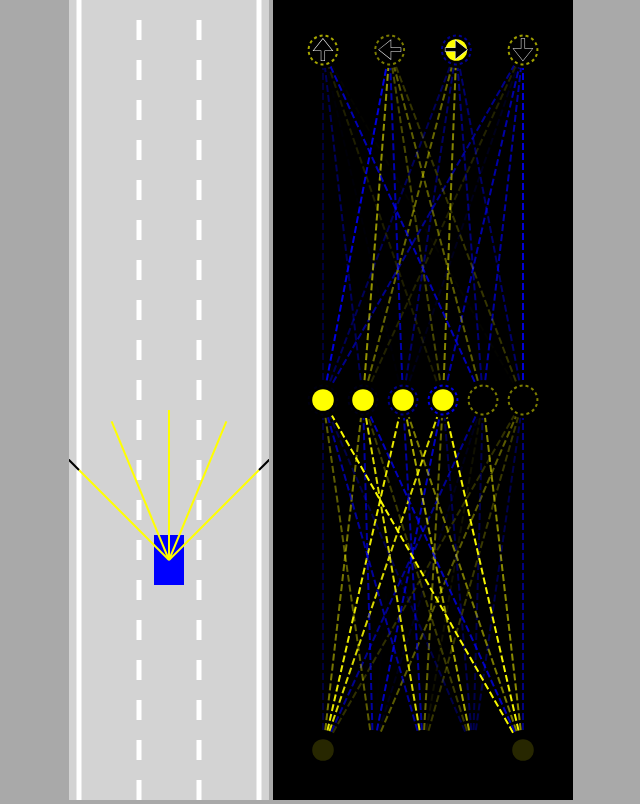
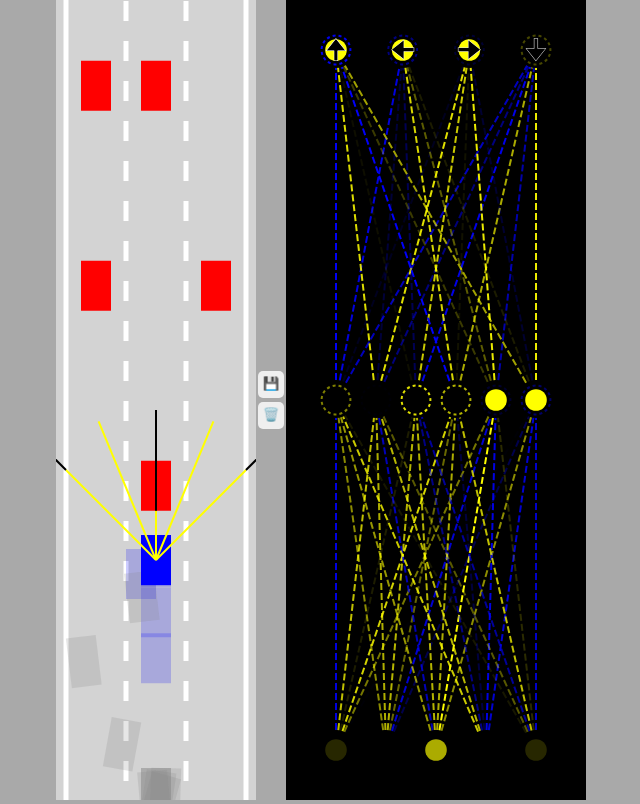
Before and after one commit to abhayraihal/self-driving-car, a plain HTML site: page index.html in a window 1280 px wide. Shown: the whole page, without its empty margins (319-959 px from the left). Drawn offline with Linux system fonts and the light colour scheme.

Commit message:
fine tuning

```diff
--- a/car.js
+++ b/car.js
@@ -130,7 +130,7 @@ class Car{
         this.y-=Math.cos(this.angle)*this.speed;
     }
 
-    draw(ctx,color){
+    draw(ctx,color,drawSensor=false){
         if (this.damaged){
             ctx.fillStyle="gray";
         }else{
@@ -144,7 +144,7 @@ class Car{
         }
         ctx.fill();
 
-        if (this.sensor){
+        if (this.sensor && drawSensor){
             this.sensor.draw(ctx);
         }
     }
--- a/index.html
+++ b/index.html
@@ -8,6 +8,10 @@
 </head>
 <body>
     <canvas id="carCanvas"></canvas>
+    <div id="verticalButtons">
+        <button onclick="save()">💾</button>
+        <button onclick="discard()">🗑️</button>
+    </div>
     <canvas id="networkCanvas"></canvas>
     <script src="visualizer.js"></script>
     <script src="network.js"></script>
--- a/main.js
+++ b/main.js
@@ -1,40 +1,92 @@
-const carCanvas = document.getElementById("carCanvas");
+const carCanvas=document.getElementById("carCanvas");
 carCanvas.width=200;
-const networkCanvas = document.getElementById("networkCanvas");
+const networkCanvas=document.getElementById("networkCanvas");
 networkCanvas.width=300;
 
 const carCtx = carCanvas.getContext("2d");
 const networkCtx = networkCanvas.getContext("2d");
 
-const road = new Road(carCanvas.width/2, carCanvas.width*0.9);
-const car = new Car(road.getLaneCenter(1),100,30,50,"AI");
+const road=new Road(carCanvas.width/2,carCanvas.width*0.9);
+
+const N=100;
+const cars=generateCars(N);
+let bestCar=cars[0];
+if(localStorage.getItem("bestBrain")){
+    for(let i=0;i<cars.length;i++){
+        cars[i].brain=JSON.parse(
+            localStorage.getItem("bestBrain"));
+        if(i!=0){
+            NeuralNetwork.mutate(cars[i].brain,0.1);
+        }
+    }
+}
+
 const traffic=[
-    new Car(road.getLaneCenter(1),-100,30,50,"DUMMY",2)
+    new Car(road.getLaneCenter(1),-100,30,50,"DUMMY",2),
+    new Car(road.getLaneCenter(0),-300,30,50,"DUMMY",2),
+    new Car(road.getLaneCenter(2),-300,30,50,"DUMMY",2),
+    new Car(road.getLaneCenter(0),-500,30,50,"DUMMY",2),
+    new Car(road.getLaneCenter(1),-500,30,50,"DUMMY",2),
+    new Car(road.getLaneCenter(1),-700,30,50,"DUMMY",2),
+    new Car(road.getLaneCenter(2),-700,30,50,"DUMMY",2),
+    new Car(road.getLaneCenter(1),-900,30,50,"DUMMY",2),
+    new Car(road.getLaneCenter(0),-900,30,50,"DUMMY",2),
+    new Car(road.getLaneCenter(0),-1100,30,50,"DUMMY",2),
+    new Car(road.getLaneCenter(2),-1100,30,50,"DUMMY",2),
+    new Car(road.getLaneCenter(1),-1300,30,50,"DUMMY",2),
 ];
 
 animate();
 
+function save(){
+    localStorage.setItem("bestBrain",
+        JSON.stringify(bestCar.brain));
+}
+
+function discard(){
+    localStorage.removeItem("bestBrain");
+}
+
+function generateCars(N){
+    const cars=[];
+    for(let i=1;i<=N;i++){
+        cars.push(new Car(road.getLaneCenter(1),100,30,50,"AI"));
+    }
+    return cars;
+}
+
 function animate(time){
     for(let i=0;i<traffic.length;i++){
-        traffic[i].update(road.borders, []);
+        traffic[i].update(road.borders,[]);
     }
+    for(let i=0;i<cars.length;i++){
+        cars[i].update(road.borders,traffic);
+    }
+    bestCar=cars.find(
+        c=>c.y==Math.min(
+            ...cars.map(c=>c.y)
+        ));
 
-    car.update(road.borders, traffic);
-    carCanvas.height = window.innerHeight;  // canvas gets cleared, then height of road is set, so previous car is removed from track
-    networkCanvas.height = window.innerHeight;
+    carCanvas.height=window.innerHeight;
+    networkCanvas.height=window.innerHeight;
 
     carCtx.save();
-    carCtx.translate(0,-car.y+carCanvas.height*0.7);  // to keep car at the center of the game, map moves up, so road looks like it is moving
+    carCtx.translate(0,-bestCar.y+carCanvas.height*0.7);
 
     road.draw(carCtx);
     for(let i=0;i<traffic.length;i++){
         traffic[i].draw(carCtx,"red");
     }
-    car.draw(carCtx,"blue");
+    carCtx.globalAlpha=0.2;
+    for(let i=0;i<cars.length;i++){
+        cars[i].draw(carCtx,"blue");
+    }
+    carCtx.globalAlpha=1;
+    bestCar.draw(carCtx,"blue",true);
 
     carCtx.restore();
 
-    networkCtx.lineDashOffset = -time/50;
-    Visualizer.drawNetwork(networkCtx,car.brain);
-    requestAnimationFrame(animate);  // this calls the animate function again and again, giving illusion of movement of car
+    networkCtx.lineDashOffset=-time/50;
+    Visualizer.drawNetwork(networkCtx,bestCar.brain);
+    requestAnimationFrame(animate);
 }
--- a/network.js
+++ b/network.js
@@ -1,34 +1,54 @@
 class NeuralNetwork{
     constructor(neuronCounts){
-        this.levels = [];
+        this.levels=[];
         for(let i=0;i<neuronCounts.length-1;i++){
             this.levels.push(new Level(
-                neuronCounts[i], neuronCounts[i+1]
+                neuronCounts[i],neuronCounts[i+1]
             ));
         }
     }
-    static feedForward(givenInputs, network){
-        let outputs = Level.feedForward(
-            givenInputs, network.levels[0]
-        );
+
+    static feedForward(givenInputs,network){
+        let outputs=Level.feedForward(
+            givenInputs,network.levels[0]);
         for(let i=1;i<network.levels.length;i++){
-            outputs = Level.feedForward(
-                outputs, network.levels[i]
-            );
+            outputs=Level.feedForward(
+                outputs,network.levels[i]);
         }
         return outputs;
+    }
+
+    static mutate(network,amount=1){
+        network.levels.forEach(level => {
+            for(let i=0;i<level.biases.length;i++){
+                level.biases[i]=lerp(
+                    level.biases[i],
+                    Math.random()*2-1,
+                    amount
+                )
+            }
+            for(let i=0;i<level.weights.length;i++){
+                for(let j=0;j<level.weights[i].length;j++){
+                    level.weights[i][j]=lerp(
+                        level.weights[i][j],
+                        Math.random()*2-1,
+                        amount
+                    )
+                }
+            }
+        });
     }
 }
 
 class Level{
-    constructor(inputCount, outputCount){
-        this.inputs = new Array(inputCount);
-        this.outputs = new Array(outputCount);
-        this.biases = new Array(outputCount);    // neuron will fire above a bias
+    constructor(inputCount,outputCount){
+        this.inputs=new Array(inputCount);
+        this.outputs=new Array(outputCount);
+        this.biases=new Array(outputCount);
 
-        this.weights = [];
+        this.weights=[];
         for(let i=0;i<inputCount;i++){
-            this.weights[i] = new Array(outputCount);
+            this.weights[i]=new Array(outputCount);
         }
 
         Level.#randomize(this);
@@ -37,32 +57,33 @@ class Level{
     static #randomize(level){
         for(let i=0;i<level.inputs.length;i++){
             for(let j=0;j<level.outputs.length;j++){
-                level.weights[i][j] = Math.random()*2-1;   // value between (0,1)*2=>(0,2)-1=>(-1,1)
+                level.weights[i][j]=Math.random()*2-1;
             }
         }
-        for(let i=0;i<level.inputs.length;i++){
+
+        for(let i=0;i<level.biases.length;i++){
             level.biases[i]=Math.random()*2-1;
         }
     }
 
-    static feedForward(givenInputs, level){
+    static feedForward(givenInputs,level){
         for(let i=0;i<level.inputs.length;i++){
-            level.inputs[i] = givenInputs[i];
+            level.inputs[i]=givenInputs[i];
         }
 
         for(let i=0;i<level.outputs.length;i++){
-            let sum = 0;
+            let sum=0
             for(let j=0;j<level.inputs.length;j++){
-                sum += level.inputs[j]*level.weights[j][i];
+                sum+=level.inputs[j]*level.weights[j][i];
             }
+
             if(sum>level.biases[i]){
-                level.outputs[i] = 1;   // creating neurons as binary
+                level.outputs[i]=1;
             }else{
-                level.outputs[i] = 0;
+                level.outputs[i]=0;
             }
         }
 
         return level.outputs;
     }
-
 }
--- a/style.css
+++ b/style.css
@@ -2,7 +2,23 @@ body{
     margin: 0;
     background: darkgray;
     overflow: hidden;
-    text-align: center;
+    display: flex;
+    justify-content: center;
+    align-items: center;
+}
+#verticalButtons{
+    display: flex;
+    flex-direction: column;
+}
+button{
+    border:none;
+    border-radius: 5px;
+    padding: 5px 5px 7px 5px;
+    margin: 2px;
+    cursor: pointer;
+}
+button:hover{
+    background: blue;
 }
 #networkCanvas{
     background: black;
```
